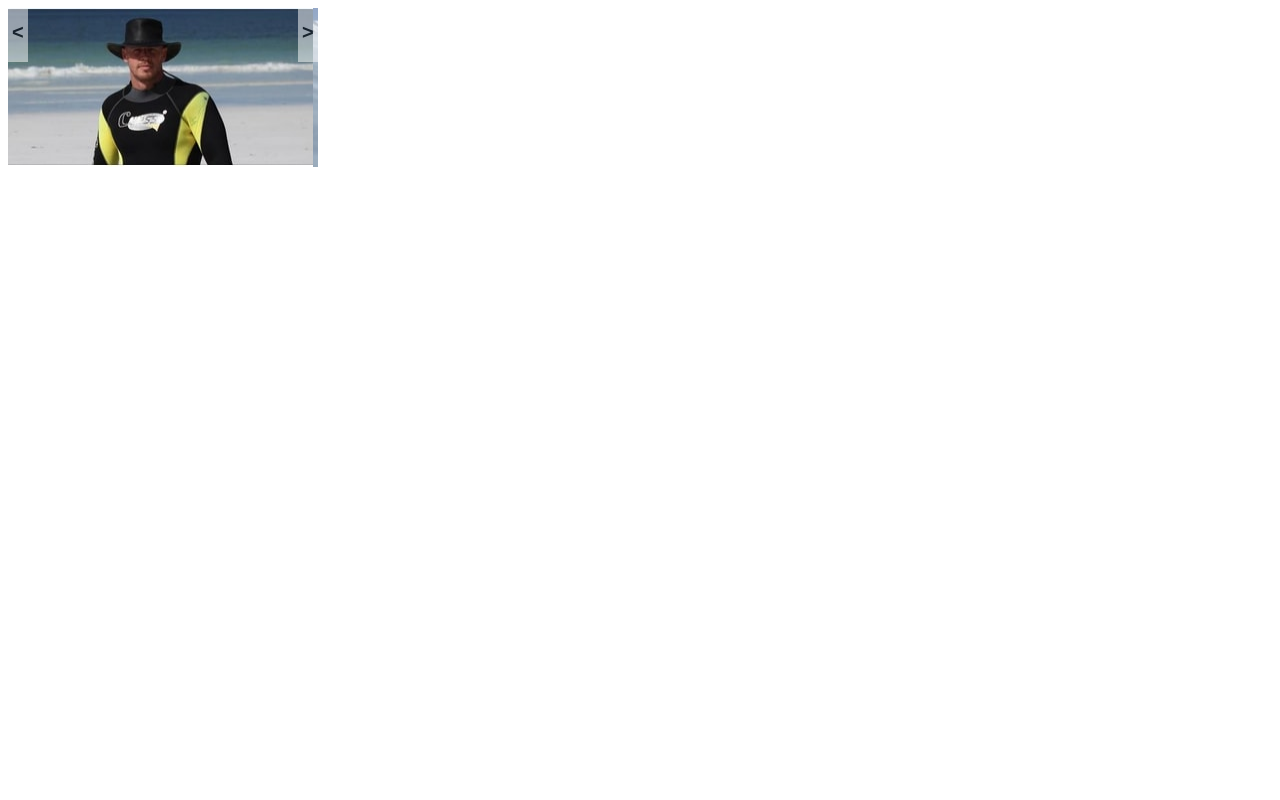
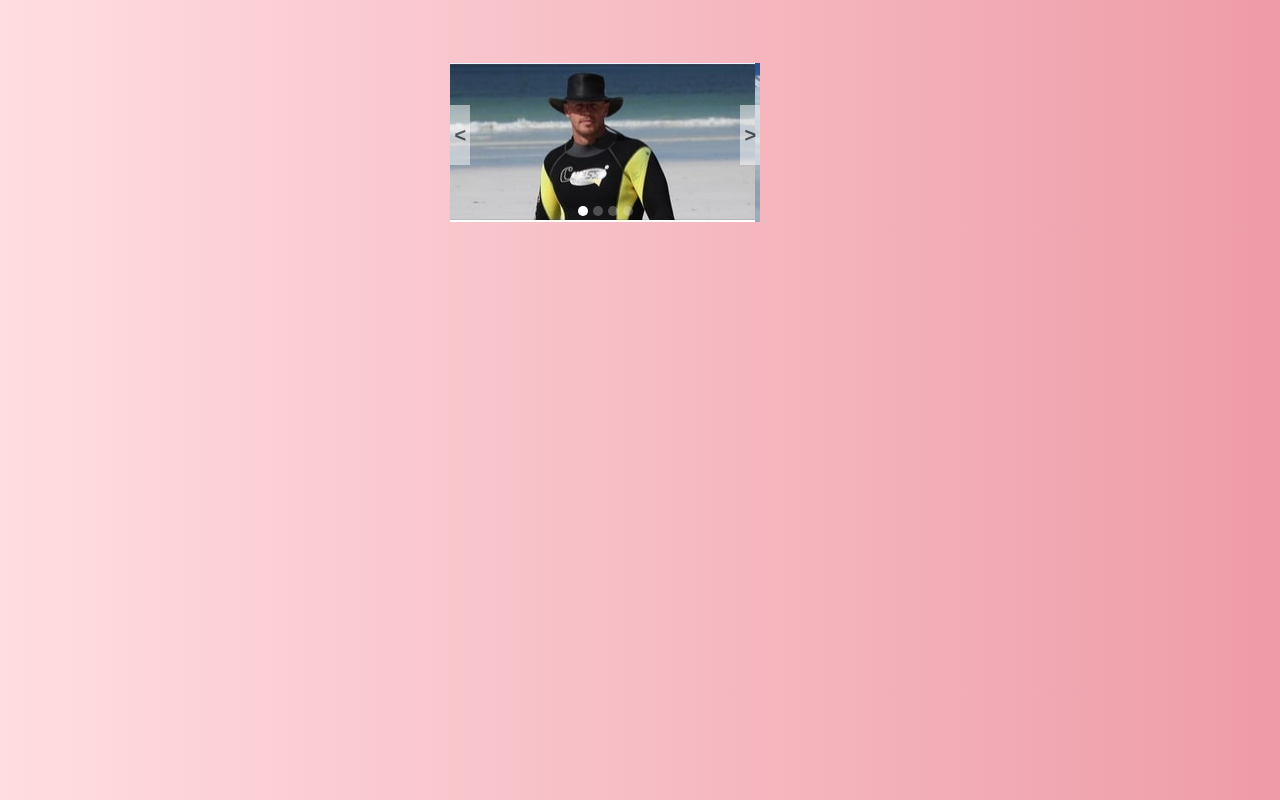
Before and after one commit to cchane4/Carousel_ImageSlider, a plain HTML site: page index.html in a window 1280 px wide. Drawn offline with Linux system fonts and the light colour scheme.

Commit message:
finished up with added comments

```diff
--- a/image_carousel.css
+++ b/image_carousel.css
@@ -1,10 +1,9 @@
-/*.container {
-    margin-left: 0px auto;
-    margin-right: 0px auto;
+.container {
+    margin-left: 35%;
+    margin-right:  auto;
     margin-top: 5%;
-    float: right;
 }
-   */
+
 
 
 .image_carousel {
@@ -23,10 +22,10 @@
 
    }
 
-    .previous::after {
+    .previous::after,  .next::after {
        content: '>';
        position: absolute;
-       top: 15%;
+       top: 45%;
        right: 0;
        background-color: white;
        font-size: 20px;
@@ -44,27 +43,6 @@
        transition: opacity 0.1s linear;
    }
 
- .next::after {
-        content: '>';
-        position: absolute;
-        top: 15%;
-        right: 0;
-        background-color: white;
-        font-size: 20px;
-        width: 1em;
-        height : 3em;
-        line-height: 3em;
-        box-sizing: border-box;
-        font-weight: bold;
-        font-family: sans-serif;
-        transform: translateY(-50%);
-        line-height: 3em;
-        padding: 0 0.2em;
-        cursor: pointer;
-        opacity: 0.5;
-        transition: opacity 0.1s linear;
-    }
-
 
 .next:hover::after, .previous:hover::after {
     opacity: 1;
@@ -74,3 +52,41 @@
     left: 0;
     content: '<';
  }
+
+ .bubbles {
+     display: flex;
+     justify-content: center;
+     position: absolute;
+     bottom: 0 ;
+     left: 0;
+     right: 0;
+     margin-bottom: 5px;
+ }
+
+ .bubble {
+     margin: 2.5px;
+     background-color: white;
+     border-radius: 100000px;
+     width: 10px;
+     height: 10px;
+     display: inline-block;
+     opacity: 0.25;
+     transition: opacity 0.1s linear;
+     cursor: pointer;
+ }
+
+.bubble:hover {
+        opacity: .65;
+
+ }
+
+.bubble.active {
+        opacity: 1;
+}
+
+body{
+    background: #ee9ca7;  /* fallback for old browsers */
+    background: -webkit-linear-gradient(to right, #ffdde1, #ee9ca7);  /* Chrome 10-25, Safari 5.1-6 */
+    background: linear-gradient(to right, #ffdde1, #ee9ca7); /* W3C, IE 10+/ Edge, Firefox 16+, Chrome 26+, Opera 12+, Safari 7+ */
+
+}
--- a/image_carousel.js
+++ b/image_carousel.js
@@ -1,19 +1,42 @@
+// create the carousel
 let carousel = document.getElementsByClassName('image_carousel');
-
+// for each index of the carousel
 [].forEach.call(carousel, function (c) {
     let next = c.getElementsByClassName('next')[0],
          previous = c.getElementsByClassName('previous')[0],
-        bubbles = c.getElementsByClassName('bubbles')[0],
+        bubblesContainer = c.getElementsByClassName('bubbles')[0],
         inner = c.getElementsByClassName('inner')[0],
         imgs = inner.getElementsByTagName('img');
         currentImageIndex = 0;
         width = 308;
+        bubbles = [];
+// creates the four bubbles seen at the bottom of the carousel
+    for (let i = 0; i < imgs.length; i++){
+        let b = document.createElement('span');
+        b.classList.add('bubble');
+        bubblesContainer.appendChild(b);
+        bubbles.push(b);
+   // if the cursor clicks on any given image referenced by the bubble, the carousel slides to that image
+        b.addEventListener('click', function(){
+            currentImageIndex = i;
+            switchImg();
+        })
 
+    }
+// functionality for switching the image and the current image corresponds with the only bubble that is white and opaque
+// so if the image is image #1, then bubble number 1 will be white
    function switchImg () {
         inner.style.left = -width * currentImageIndex + 'px';
+        bubbles.forEach( function(b, i){
+            if (i === currentImageIndex){
+                b.classList.add('active');
+            } else{
+                b.classList.remove('active');
+            }
+        });
     }
 
-
+// each click on the "next" element pushes to the next image
     next.addEventListener("click", function () {
         currentImageIndex++;
 
@@ -23,7 +46,7 @@ let carousel = document.getElementsByClassName('image_carousel');
         switchImg();
 
     });
-
+ //each click on the "previous" element slides back to the preceding image
     previous.addEventListener("click", function () {
          currentImageIndex--;
 
--- a/index.html
+++ b/index.html
@@ -9,6 +9,7 @@
 </head>
 <body>
 
+    <div class="container">
     <div class="image_carousel">
          <div class="inner">
             <img src="1.jpg">
@@ -20,6 +21,7 @@
             <div class="previous"></div>
             <div class="next"></div>
     </div>
+    </div>
     <script src="image_carousel.js"></script>
 </body>
 </html>
```
